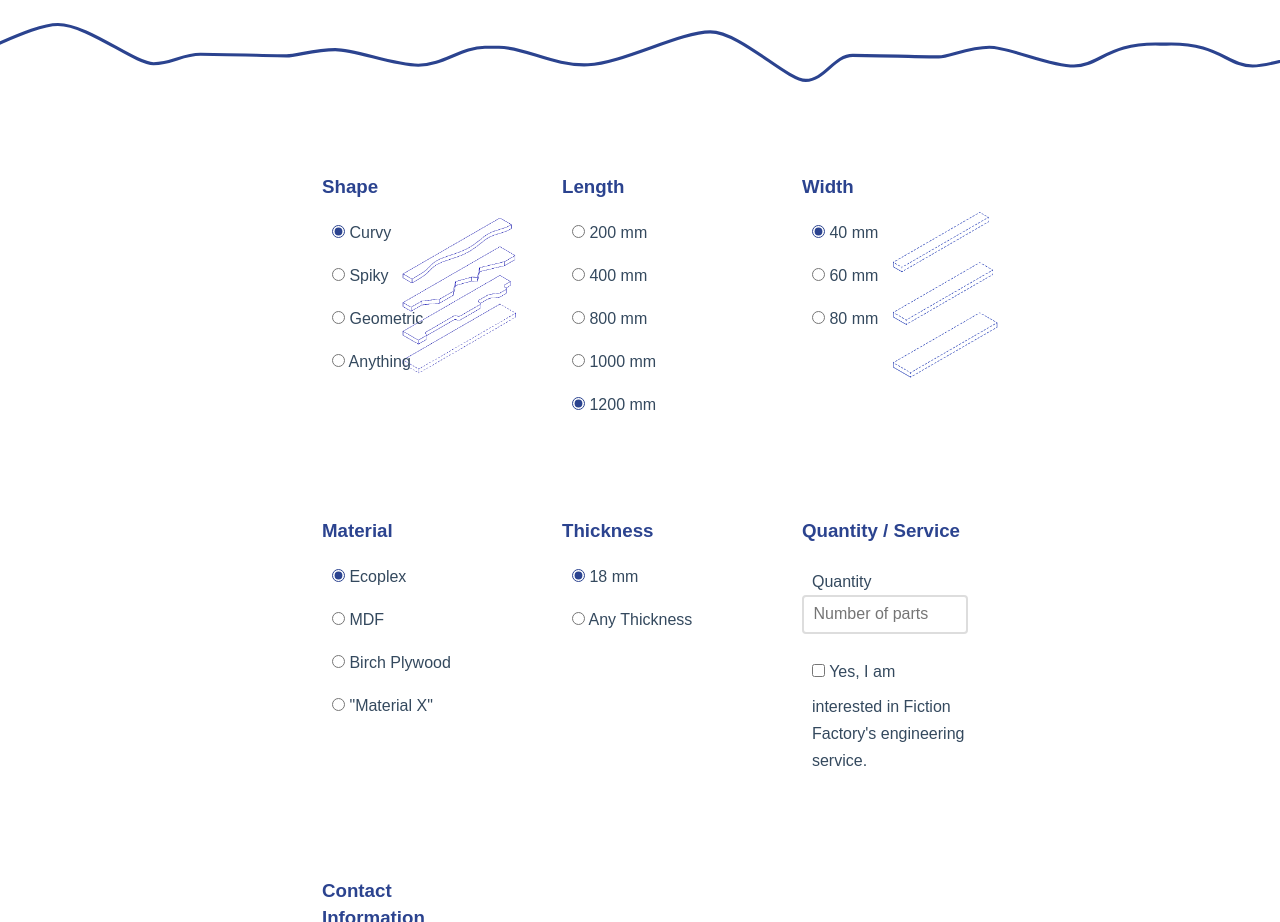
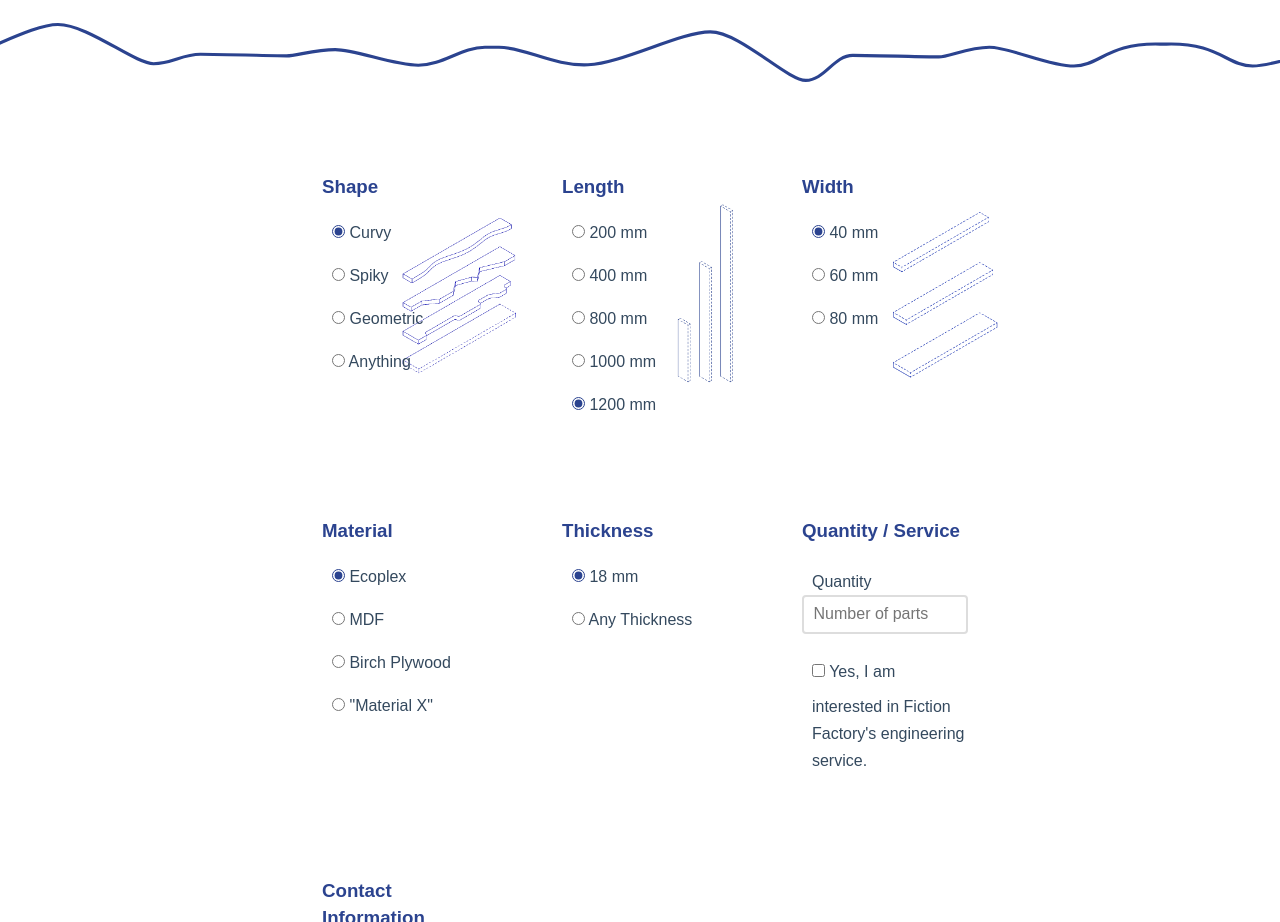
Before and after one commit to found-objects/found-objects.github.io, a plain HTML site: page index.html in a window 1280 px wide. Shown: the part 1440-2362 px from the top of the page. Drawn offline with nearby package versions, Linux system fonts and the light colour scheme.

Commit message:
Update index.html

```diff
--- a/index.html
+++ b/index.html
@@ -128,7 +128,7 @@
                 </div>
             </div>
 
-            <div class="l-box-lrg pure-u-1 pure-u-md-1-2 pure-u-lg-1-3"style="background-image: url(assets/assets/length-01.png);">
+            <div class="l-box-lrg pure-u-1 pure-u-md-1-2 pure-u-lg-1-3"style="background-image: url(assets/length-01.png);">
                 <div class="form-section">
                     <h3 class="content-subhead">
                         Length
```
